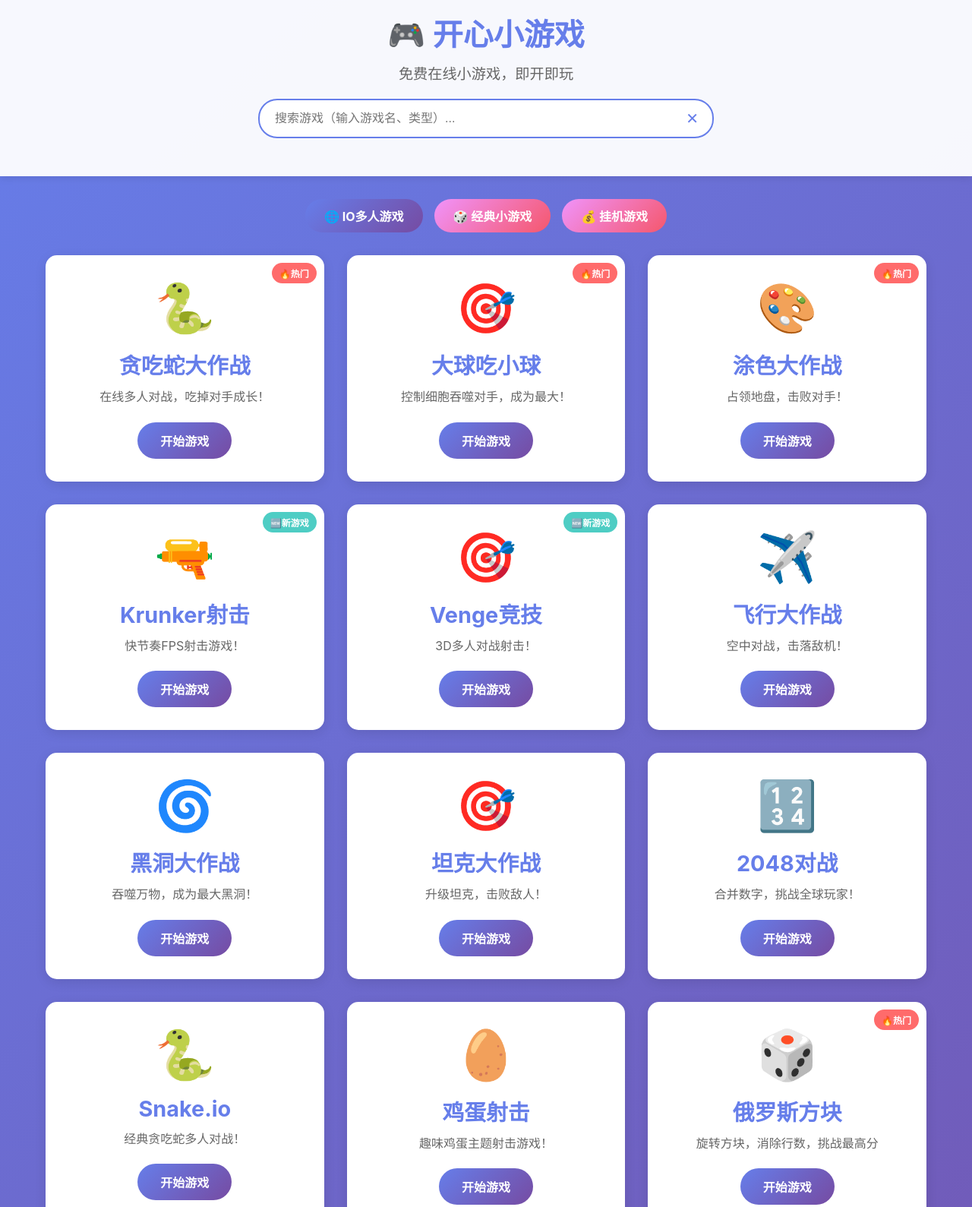
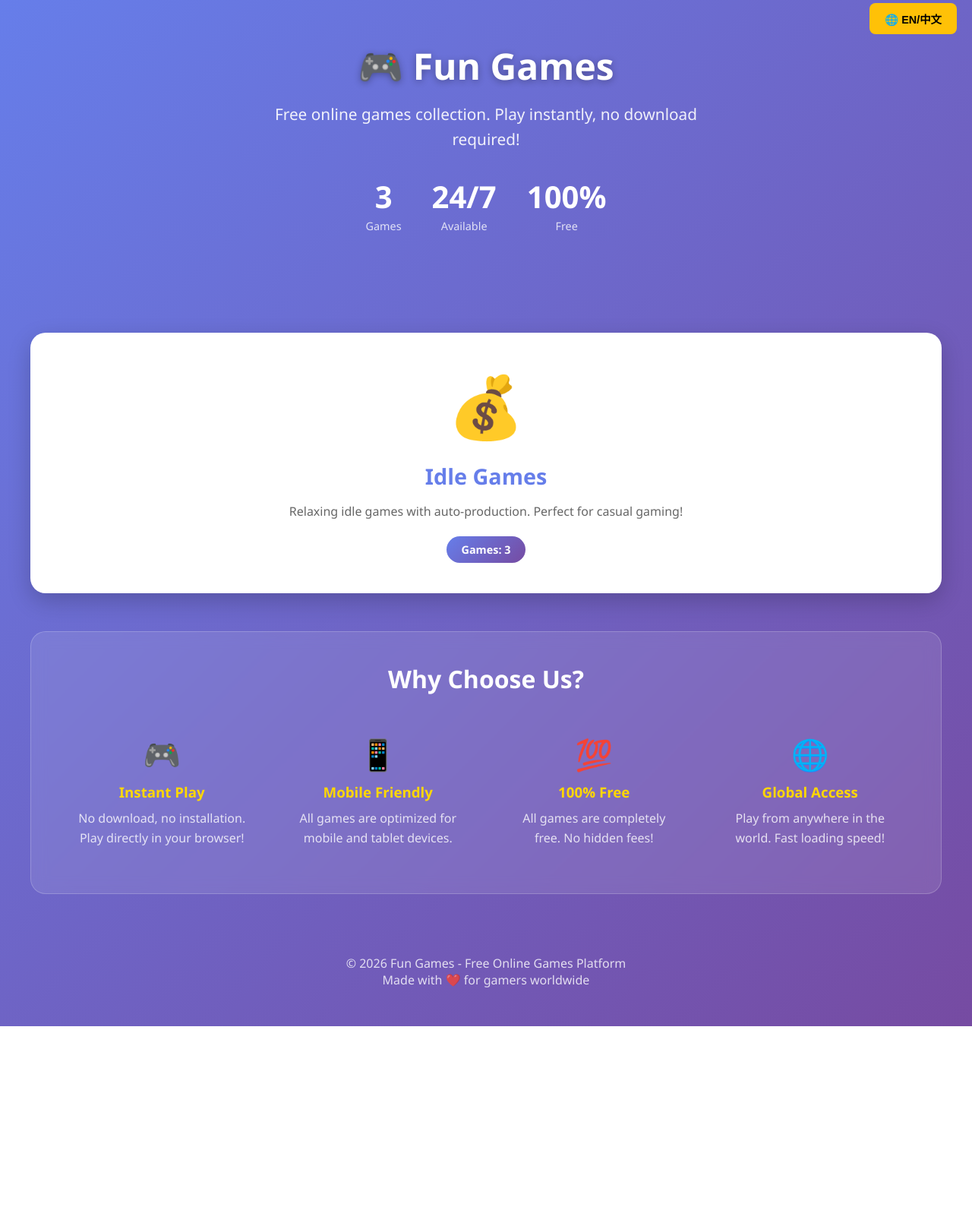
Before and after one commit to luckjackyer/game-website, a plain HTML site: page index.html in a window 1280 px wide. Shown: the part 16-1605 px from the top of the page at 76% size. After the commit the page ends 1367 px from the top, so only its background shows below. Drawn offline with Linux system fonts and the light colour scheme.

Commit message:
Update index.html

```diff
--- a/index.html
+++ b/index.html
@@ -1,333 +1,359 @@
 <!DOCTYPE html>
-<html lang="zh-CN">
+<html lang="en">
 <head>
     <meta charset="UTF-8">
     <meta name="viewport" content="width=device-width, initial-scale=1.0">
-    <title>开心小游戏 - 免费在线小游戏，即开即玩</title>
-    <meta name="description" content="免费在线小游戏平台，无需下载，即开即玩。包含IO多人游戏、经典小游戏等。">
-    <meta property="og:title" content="开心小游戏 - 免费在线小游戏">
-    <meta property="og:description" content="无需下载，即开即玩的经典小游戏合集">
-    <link rel="canonical" href="https://game-website.liage20061111.workers.dev/">
-    <link rel="stylesheet" href="css/style.css">
+    <title>Fun Games - Free Online Games</title>
+    <meta name="description" content="Free online games collection - Idle games, IO games, and more. Play now for free!">
+    <link rel="canonical" href="https://game-website.liuage20061111.workers.dev/">
     <style>
-        .search-nav {
-            max-width: 600px;
-            margin: 20px auto;
-            position: relative;
+        * {
+            margin:0;
+            padding:0;
+            box-sizing: border-box;
         }
-        .search-nav input {
-            width: 100%;
-            padding: 15px 50px 15px 20px;
-            border: 2px solid #667eea;
-            border-radius: 25px;
-            font-size: 16px;
-            outline: none;
-            transition: all 0.3s;
+
+        body {
+            font-family: 'Segoe UI', Tahoma, Geneva, Verdana, sans-serif;
+            background: linear-gradient(135deg, #667eea 0%, #764ba2 100%);
+            min-height: 100vh;
+            padding: 20px;
         }
-        .search-nav input:focus {
-            box-shadow: 0 0 10px rgba(102, 126, 234, 0.3);
+
+        .container {
+            max-width: 1200px;
+            margin:0 auto;
         }
-        .search-nav button {
-            position: absolute;
-            right: 10px;
-            top: 50%;
-            transform: translateY(-50%);
-            background: none;
-            border: none;
-            font-size: 20px;
-            cursor: pointer;
-            padding: 5px 10px;
-            color: #667eea;
+
+        header {
+            text-align: center;
+            color: white;
+            padding: 50px 0;
         }
-        .category-nav {
+
+        header h1 {
+            font-size:3em;
+            margin-bottom: 15px;
+            text-shadow: 0 2px 10px rgba(0,0,0,0.3);
+        }
+
+        header p {
+            font-size:1.3em;
+            opacity:0.9;
+            max-width:600px;
+            margin:0 auto;
+            line-height:1.6;
+        }
+
+        .stats-banner {
             display: flex;
             justify-content: center;
-            gap: 15px;
-            margin: 30px 0;
+            gap:40px;
+            margin:30px 0;
             flex-wrap: wrap;
         }
-        .category-link {
-            padding: 10px 25px;
+
+        .stat-item {
+            text-align: center;
+            color: white;
+        }
+
+        .stat-item .number {
+            font-size:2.5em;
+            font-weight: bold;
+            display: block;
+        }
+
+        .stat-item .label {
+            font-size:0.9em;
+            opacity:0.8;
+        }
+
+        .categories {
+            display: grid;
+            grid-template-columns: repeat(auto-fit, minmax(350px, 1fr));
+            gap:30px;
+            margin:50px 0;
+        }
+
+        .category-card {
+            background: white;
+            border-radius:20px;
+            padding:40px 30px;
+            text-align: center;
+            text-decoration: none;
+            color: inherit;
+            transition: all 0.3s;
+            box-shadow:0 10px 30px rgba(0,0,0,0.2);
+            display: block;
+        }
+
+        .category-card:hover {
+            transform: translateY(-10px);
+            box-shadow:0 20px 40px rgba(0,0,0,0.3);
+        }
+
+        .category-icon {
+            font-size:80px;
+            margin-bottom:20px;
+        }
+
+        .category-card h2 {
+            color: #667eea;
+            margin-bottom:15px;
+            font-size:1.8em;
+        }
+
+        .category-card p {
+            color: #666;
+            line-height:1.6;
+            margin-bottom:20px;
+        }
+
+        .category-card .game-count {
+            display: inline-block;
             background: linear-gradient(135deg, #667eea 0%, #764ba2 100%);
             color: white;
-            text-decoration: none;
-            border-radius: 25px;
-            transition: transform 0.3s;
-            font-weight: bold;
+            padding:8px 20px;
+            border-radius:20px;
+            font-size:0.9em;
+            font-weight:600;
         }
-        .category-link:hover {
+
+        .features {
+            background: rgba(255,255,255,0.1);
+            border-radius:20px;
+            padding:40px;
+            margin:50px 0;
+            backdrop-filter: blur(10px);
+            border:1px solid rgba(255,255,255,0.2);
+        }
+
+        .features h2 {
+            text-align: center;
+            color: white;
+            margin-bottom:30px;
+            font-size:2em;
+        }
+
+        .features-grid {
+            display: grid;
+            grid-template-columns: repeat(auto-fit, minmax(250px, 1fr));
+            gap:20px;
+        }
+
+        .feature-item {
+            text-align: center;
+            color: white;
+            padding:20px;
+        }
+
+        .feature-item .icon {
+            font-size:40px;
+            margin-bottom:10px;
+        }
+
+        .feature-item h3 {
+            margin-bottom:10px;
+            color: #ffd700;
+        }
+
+        .feature-item p {
+            opacity:0.8;
+            line-height:1.6;
+        }
+
+        footer {
+            text-align: center;
+            color: white;
+            padding:30px 0;
+            margin-top:50px;
+            opacity:0.8;
+        }
+
+        .btn-lang {
+            position: fixed;
+            top:20px;
+            right:20px;
+            background: #ffc107;
+            color: #000;
+            border: none;
+            padding:10px 20px;
+            border-radius:8px;
+            cursor: pointer;
+            font-size:0.9em;
+            font-weight:600;
+            transition: all 0.3s;
+            z-index:100;
+        }
+
+        .btn-lang:hover {
             transform: translateY(-2px);
-            box-shadow: 0 5px 15px rgba(102, 126, 234, 0.4);
+            box-shadow:0 5px 15px rgba(0,0,0,0.2);
         }
-        .category-link.secondary {
-            background: linear-gradient(135deg, #f093fb 0%, #f5576c 100%);
-        }
-        .game-tag {
-            position: absolute;
-            top: 10px;
-            right: 10px;
-            padding: 5px 10px;
-            border-radius: 15px;
-            font-size: 12px;
-            font-weight: bold;
-        }
-        .game-card {
-            position: relative;
-        }
-        .game-tag.hot {
-            background: #ff6b6b;
-            color: white;
-        }
-        .game-tag.new {
-            background: #4ecdc4;
-            color: white;
+
+        @media (max-width:768px) {
+            header h1 {
+                font-size:2em;
+            }
+
+            .categories {
+                grid-template-columns:1fr;
+            }
         }
     </style>
 </head>
 <body>
-    <header>
-        <div class="container">
-            <h1>🎮 开心小游戏</h1>
-            <p class="slogan">免费在线小游戏，即开即玩</p>
+    <button class="btn-lang" onclick="toggleLanguage()">🌐 EN/中文</button>
 
-            <div class="search-nav">
-                <input type="text" id="gameSearch" placeholder="搜索游戏（输入游戏名、类型）..." onkeyup="filterGames()">
-                <button onclick="clearSearch()">✕</button>
+    <div class="container">
+        <header>
+            <h1 data-i18n="title">🎮 Fun Games</h1>
+            <p data-i18n="subtitle">Free online games collection. Play instantly, no download required!</p>
+
+            <div class="stats-banner">
+                <div class="stat-item">
+                    <span class="number" id="totalGames">3</span>
+                    <span class="label" data-i18n="games">Games</span>
+                </div>
+                <div class="stat-item">
+                    <span class="number">24/7</span>
+                    <span class="label" data-i18n="available">Available</span>
+                </div>
+                <div class="stat-item">
+                    <span class="number">100%</span>
+                    <span class="label" data-i18n="free">Free</span>
+                </div>
             </div>
-        </div>
-    </header>
+        </header>
 
-    <main class="container">
-        <div class="category-nav">
-            <a href="io-games.html" class="category-link">🌐 IO多人游戏</a>
-            <a href="classic-games.html" class="category-link secondary">🎲 经典小游戏</a>
-            <a href="idle-games.html" class="category-link" style="background: linear-gradient(135deg, #f093fb 0%, #f5576c 100%);">💰 挂机游戏</a>
-        </div>
-
-        <section class="games-grid" id="gamesGrid">
-            <!-- IO游戏 -->
-            <a href="games/slither-io.html" class="game-card" data-tags="吞噬,多人,io">
-                <div class="game-tag hot">🔥热门</div>
-                <div class="game-icon">🐍</div>
-                <h2>贪吃蛇大作战</h2>
-                <p>在线多人对战，吃掉对手成长！</p>
-                <span class="play-btn">开始游戏</span>
+        <section class="categories">
+            <a href="idle-games.html" class="category-card">
+                <div class="category-icon">💰</div>
+                <h2 data-i18n="idleTitle">Idle Games</h2>
+                <p data-i18n="idleDesc">Relaxing idle games with auto-production. Perfect for casual gaming!</p>
+                <span class="game-count"><span data-i18n="games">Games</span>: <span id="idleCount">3</span></span>
             </a>
 
-            <a href="games/agar-io.html" class="game-card" data-tags="吞噬,多人,io">
-                <div class="game-tag hot">🔥热门</div>
-                <div class="game-icon">🎯</div>
-                <h2>大球吃小球</h2>
-                <p>控制细胞吞噬对手，成为最大！</p>
-                <span class="play-btn">开始游戏</span>
+            <!-- 未来可以添加更多分类 -->
+            <!--
+            <a href="io-games.html" class="category-card">
+                <div class="category-icon">🎯</div>
+                <h2>IO Games</h2>
+                <p> competitive multiplayer games. Battle with players worldwide!</p>
+                <span class="game-count">Games: 5</span>
             </a>
 
-            <a href="games/paper-io.html" class="game-card" data-tags="策略,多人,io">
-                <div class="game-tag hot">🔥热门</div>
-                <div class="game-icon">🎨</div>
-                <h2>涂色大作战</h2>
-                <p>占领地盘，击败对手！</p>
-                <span class="play-btn">开始游戏</span>
+            <a href="arcade-games.html" class="category-card">
+                <div class="category-icon">🕹️</div>
+                <h2>Arcade Games</h2>
+                <p>Classic arcade games. Nostalgia and fun!</p>
+                <span class="game-count">Games: 8</span>
             </a>
-
-            <a href="games/krunker-io.html" class="game-card" data-tags="射击,多人,io">
-                <div class="game-tag new">🆕新游戏</div>
-                <div class="game-icon">🔫</div>
-                <h2>Krunker射击</h2>
-                <p>快节奏FPS射击游戏！</p>
-                <span class="play-btn">开始游戏</span>
-            </a>
-
-            <a href="games/venge-io.html" class="game-card" data-tags="射击,多人,io">
-                <div class="game-tag new">🆕新游戏</div>
-                <div class="game-icon">🎯</div>
-                <h2>Venge竞技</h2>
-                <p>3D多人对战射击！</p>
-                <span class="play-btn">开始游戏</span>
-            </a>
-
-            <a href="games/wings-io.html" class="game-card" data-tags="射击,多人,io">
-                <div class="game-icon">✈️</div>
-                <h2>飞行大作战</h2>
-                <p>空中对战，击落敌机！</p>
-                <span class="play-btn">开始游戏</span>
-            </a>
-
-            <a href="games/hole-io.html" class="game-card" data-tags="吞噬,多人,io">
-                <div class="game-icon">🌀</div>
-                <h2>黑洞大作战</h2>
-                <p>吞噬万物，成为最大黑洞！</p>
-                <span class="play-btn">开始游戏</span>
-            </a>
-
-            <a href="games/diep-io.html" class="game-card" data-tags="射击,多人,io">
-                <div class="game-icon">🎯</div>
-                <h2>坦克大作战</h2>
-                <p>升级坦克，击败敌人！</p>
-                <span class="play-btn">开始游戏</span>
-            </a>
-
-            <a href="games/2048-io.html" class="game-card" data-tags="益智,多人,io">
-                <div class="game-icon">🔢</div>
-                <h2>2048对战</h2>
-                <p>合并数字，挑战全球玩家！</p>
-                <span class="play-btn">开始游戏</span>
-            </a>
-
-            <a href="games/snake-io.html" class="game-card" data-tags="吞噬,多人,io">
-                <div class="game-icon">🐍</div>
-                <h2>Snake.io</h2>
-                <p>经典贪吃蛇多人对战！</p>
-                <span class="play-btn">开始游戏</span>
-            </a>
-
-            <a href="games/shellshockers.html" class="game-card" data-tags="射击,多人,io">
-                <div class="game-icon">🥚</div>
-                <h2>鸡蛋射击</h2>
-                <p>趣味鸡蛋主题射击游戏！</p>
-                <span class="play-btn">开始游戏</span>
-            </a>
-
-            <!-- 经典游戏 -->
-            <a href="games/tetris.html" class="game-card" data-tags="益智,经典">
-                <div class="game-tag hot">🔥热门</div>
-                <div class="game-icon">🎲</div>
-                <h2>俄罗斯方块</h2>
-                <p>旋转方块，消除行数，挑战最高分</p>
-                <span class="play-btn">开始游戏</span>
-            </a>
-
-            <a href="games/snake.html" class="game-card" data-tags="休闲,经典">
-                <div class="game-tag hot">🔥热门</div>
-                <div class="game-icon">🐍</div>
-                <h2>贪吃蛇</h2>
-                <p>控制蛇吃食物长大，避免撞墙和撞到自己</p>
-                <span class="play-btn">开始游戏</span>
-            </a>
-
-            <a href="games/plane.html" class="game-card" data-tags="射击,经典">
-                <div class="game-icon">✈️</div>
-                <h2>飞机大战</h2>
-                <p>经典飞行射击游戏，躲避子弹，击落敌机</p>
-                <span class="play-btn">开始游戏</span>
-            </a>
-
-            <a href="games/breakout.html" class="game-card" data-tags="动作,经典">
-                <div class="game-icon">⚽</div>
-                <h2>弹球达人</h2>
-                <p>控制挡板反弹小球，击碎所有砖块</p>
-                <span class="play-btn">开始游戏</span>
-            </a>
-
-            <a href="games/runner.html" class="game-card" data-tags="动作,跑酷">
-                <div class="game-icon">🏃</div>
-                <h2>极速跑酷</h2>
-                <p>躲避障碍物，挑战最高分</p>
-                <span class="play-btn">开始游戏</span>
-            </a>
-
-            <a href="games/2048.html" class="game-card" data-tags="益智,数字">
-                <div class="game-icon">🔢</div>
-                <h2>2048</h2>
-                <p>滑动方块，合并相同数字，挑战2048！</p>
-                <span class="play-btn">开始游戏</span>
-            </a>
-
-            <a href="games/minesweeper.html" class="game-card" data-tags="益智,策略">
-                <div class="game-icon">💣</div>
-                <h2>扫雷</h2>
-                <p>经典扫雷游戏，挑战你的推理能力</p>
-                <span class="play-btn">开始游戏</span>
-            </a>
-
-            <a href="games/sudoku.html" class="game-card" data-tags="益智,数字">
-                <div class="game-icon">🔢</div>
-                <h2>数独</h2>
-                <p>逻辑推理，填入1-9，完成数独谜题</p>
-                <span class="play-btn">开始游戏</span>
-            </a>
-
-            <a href="games/timeshooter3.html" class="game-card" data-tags="射击,创意">
-                <div class="game-tag new">🆕新游戏</div>
-                <div class="game-icon">⏱️</div>
-                <h2>时间射击3</h2>
-                <p>在时间停止的世界中战斗，爽快射击！</p>
-                <span class="play-btn">开始游戏</span>
-            </a>
-
-            <a href="games/wurstclient.html" class="game-card" data-tags="休闲,复古">
-                <div class="game-icon">🧩</div>
-                <h2>Wurst客户端</h2>
-                <p>经典游戏客户端，复古游戏体验！</p>
-                <span class="play-btn">开始游戏</span>
-            </a>
+            -->
         </section>
 
-        <div class="features">
-            <h2>为什么选择我们？</h2>
-            <div class="feature-list">
-                <div class="feature">
-                    <h3>📱 即开即玩</h3>
-                    <p>无需下载安装，点击即玩</p>
+        <section class="features">
+            <h2 data-i18n="whyChoose">Why Choose Us?</h2>
+            <div class="features-grid">
+                <div class="feature-item">
+                    <div class="icon">🎮</div>
+                    <h3 data-i18n="feature1Title">Instant Play</h3>
+                    <p data-i18n="feature1Desc">No download, no installation. Play directly in your browser!</p>
                 </div>
-                <div class="feature">
-                    <h3>🎯 适配多端</h3>
-                    <p>手机、平板、电脑都能玩</p>
+                <div class="feature-item">
+                    <div class="icon">📱</div>
+                    <h3 data-i18n="feature2Title">Mobile Friendly</h3>
+                    <p data-i18n="feature2Desc">All games are optimized for mobile and tablet devices.</p>
                 </div>
-                <div class="feature">
-                    <h3>🆓 完全免费</h3>
-                    <p>所有游戏免费畅玩</p>
+                <div class="feature-item">
+                    <div class="icon">💯</div>
+                    <h3 data-i18n="feature3Title">100% Free</h3>
+                    <p data-i18n="feature3Desc">All games are completely free. No hidden fees!</p>
+                </div>
+                <div class="feature-item">
+                    <div class="icon">🌐</div>
+                    <h3 data-i18n="feature4Title">Global Access</h3>
+                    <p data-i18n="feature4Desc">Play from anywhere in the world. Fast loading speed!</p>
                 </div>
             </div>
-        </div>
-    </main>
+        </section>
 
-    <footer>
-        <div class="container">
-            <p>&copy; 2026 开心小游戏 - 免费在线小游戏平台</p>
-            <p><a href="privacy-policy.html">隐私政策</a> | <a href="io-games.html">IO游戏</a> | <a href="classic-games.html">经典游戏</a></p>
-        </div>
-    </footer>
+        <footer>
+            <p>&copy; 2026 Fun Games - Free Online Games Platform</p>
+            <p data-i18n="footerDesc">Made with ❤️ for gamers worldwide</p>
+        </footer>
+    </div>
 
     <script>
-        function filterGames() {
-            const search = document.getElementById('gameSearch').value.toLowerCase();
-            const cards = document.querySelectorAll('.game-card');
-            let visibleCount = 0;
+        const LANG = {
+            en: {
+                title: '🎮 Fun Games',
+                subtitle: 'Free online games collection. Play instantly, no download required!',
+                games: 'Games',
+                available: 'Available',
+                free: 'Free',
+                idleTitle: 'Idle Games',
+                idleDesc: 'Relaxing idle games with auto-production. Perfect for casual gaming!',
+                whyChoose: 'Why Choose Us?',
+                feature1Title: 'Instant Play',
+                feature1Desc: 'No download, no installation. Play directly in your browser!',
+                feature2Title: 'Mobile Friendly',
+                feature2Desc: 'All games are optimized for mobile and tablet devices.',
+                feature3Title: '100% Free',
+                feature3Desc: 'All games are completely free. No hidden fees!',
+                feature4Title: 'Global Access',
+                feature4Desc: 'Play from anywhere in the world. Fast loading speed!',
+                footerDesc: 'Made with ❤️ for gamers worldwide'
+            },
+            zh: {
+                title: '🎮 开心小游戏',
+                subtitle: '免费在线小游戏合集。即开即玩，无需下载！',
+                games: '款游戏',
+                available: '全天候',
+                free: '免费',
+                idleTitle: '挂机游戏',
+                idleDesc: '轻松挂机游戏，自动产出，适合休闲娱乐！',
+                whyChoose: '为什么选择我们？',
+                feature1Title: '即开即玩',
+                feature1Desc: '无需下载，无需安装。直接在浏览器中游玩！',
+                feature2Title: '移动端优化',
+                feature2Desc: '所有游戏都针对手机和平板设备优化。',
+                feature3Title: '100% 免费',
+                feature3Desc: '所有游戏完全免费。没有隐藏费用！',
+                feature4Title: '全球访问',
+                feature4Desc: '从世界任何地方游玩。加载速度快！',
+                footerDesc: '为全球玩家用心制作 ❤️'
+            }
+        };
 
-            cards.forEach(card => {
-                const title = card.querySelector('h2').textContent.toLowerCase();
-                const desc = card.querySelector('p').textContent.toLowerCase();
-                const tags = card.getAttribute('data-tags').toLowerCase();
+        let currentLang = 'en';
 
-                if (title.includes(search) || desc.includes(search) || tags.includes(search)) {
-                    card.style.display = 'block';
-                    visibleCount++;
-                } else {
-                    card.style.display = 'none';
+        function toggleLanguage() {
+            currentLang = currentLang === 'en' ? 'zh' : 'en';
+            applyLanguage();
+        }
+
+        function applyLanguage() {
+            document.querySelectorAll('[data-i18n]').forEach(el => {
+                const key = el.getAttribute('data-i18n');
+                if (LANG[currentLang][key]) {
+                    el.textContent = LANG[currentLang][key];
                 }
             });
-
-            // 显示结果数量
-            const existingMsg = document.getElementById('searchResult');
-            if (existingMsg) existingMsg.remove();
-
-            if (search.length > 0) {
-                const msg = document.createElement('div');
-                msg.id = 'searchResult';
-                msg.style.textAlign = 'center';
-                msg.style.padding = '20px';
-                msg.style.color = '#667eea';
-                msg.style.fontSize = '18px';
-                msg.innerHTML = `找到 <strong>${visibleCount}</strong> 款相关游戏`;
-                document.getElementById('gamesGrid').parentNode.insertBefore(msg, document.getElementById('gamesGrid'));
-            }
         }
 
-        function clearSearch() {
-            document.getElementById('gameSearch').value = '';
-            filterGames();
+        // 统计游戏数量
+        function countGames() {
+            // 这里可以动态统计，目前硬编码
+            const idleGames = 3;
+            document.getElementById('totalGames').textContent = idleGames;
+            document.getElementById('idleCount').textContent = idleGames;
         }
+
+        // 初始化
+        applyLanguage();
+        countGames();
     </script>
 </body>
 </html>
```
